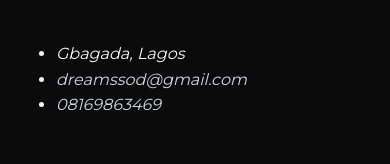
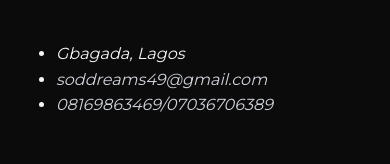
Before and after one commit to SemzyOlufemi/sod-dream, a plain HTML site: page index.html in a window 390 px wide. Shown: the part 5534-5698 px from the top of the page. Drawn offline with nearby package versions, Linux system fonts and the light colour scheme.

Commit message:
Updated contact email and phone number

```diff
--- a/index.html
+++ b/index.html
@@ -253,8 +253,8 @@
       <address class="contact__col">
         <ul>
           <li>Gbagada, Lagos</li>
-          <li><a href="mailto:dreamssod@gmail.com">dreamssod@gmail.com</a></li>
-          <li><a href="tel:+2348169863469">08169863469</a></li>
+          <li><a href="mailto:soddreams49@gmail.com">soddreams49@gmail.com</a></li>
+          <li><a href="tel:+2348169863469">08169863469/07036706389</a></li>
 
         </ul>
       </address>
```
